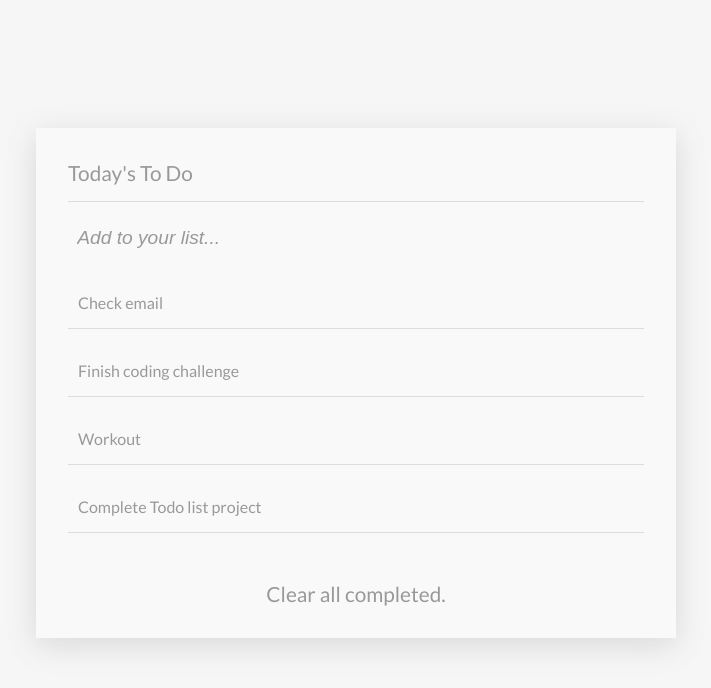
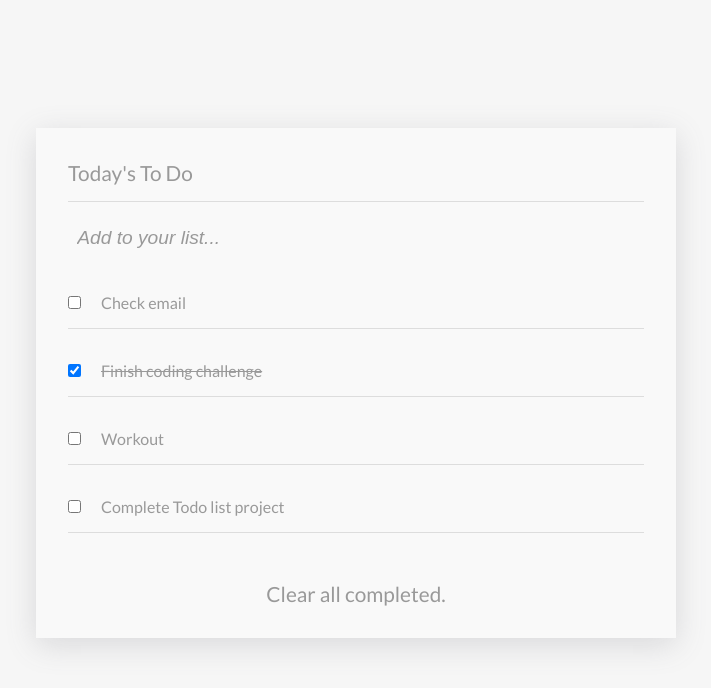
Before and after one commit to kessie2862/ToDo-List, a website built with webpack: page src/template.html in a window 1280 px wide. Shown: the whole page, without its empty margins (284-995 px from the left). Built offline with nearby package versions, Linux system fonts and the light colour scheme.

Commit message:
Add checkboxes to tasks

```diff
--- a/src/index.js
+++ b/src/index.js
@@ -16,14 +16,28 @@ function createTaskListItemElement(task) {
   // Create the list item element
   const listItemElement = document.createElement('li');
 
+  // Create the checkbox element
+  const checkboxElement = document.createElement('input');
+  checkboxElement.type = 'checkbox';
+  checkboxElement.checked = task.completed;
+
+  // Add an event listener to the checkbox to update the task object when checked
+  checkboxElement.addEventListener('change', () => {
+    task.completed = checkboxElement.checked;
+  });
+
+  // Create the description element
   const descriptionElement = document.createElement('span');
   descriptionElement.textContent = task.description;
 
+  // Append the checkbox and description elements to the list item
+  listItemElement.appendChild(checkboxElement);
   listItemElement.appendChild(descriptionElement);
 
+  // Create a horizontal line element
   const hrElement = document.createElement('hr');
+
   listItemElement.appendChild(hrElement);
-
   return listItemElement;
 }
 
@@ -52,11 +66,9 @@ form.addEventListener('submit', (event) => {
   newTask.value = '';
 });
 
-// Render the list of tasks
 function renderTaskList() {
   taskList.innerHTML = '';
 
-  // Sort the tasks by index and create a DOM element for each task
   tasks
     .sort((task1, task2) => task1.index - task2.index)
     .forEach((task) => {
```
Also changed, not shown: dist/index.html, 2 other files.
